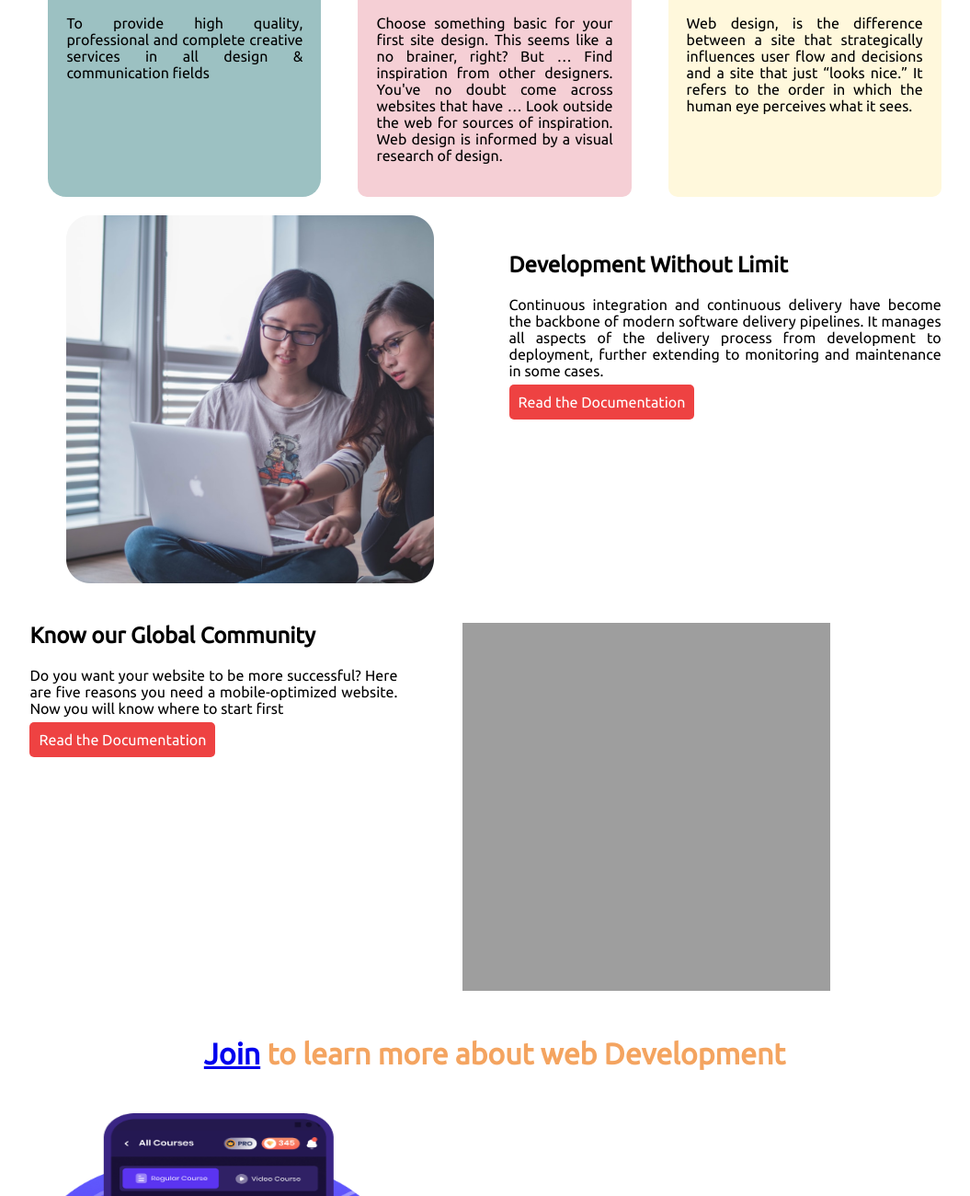
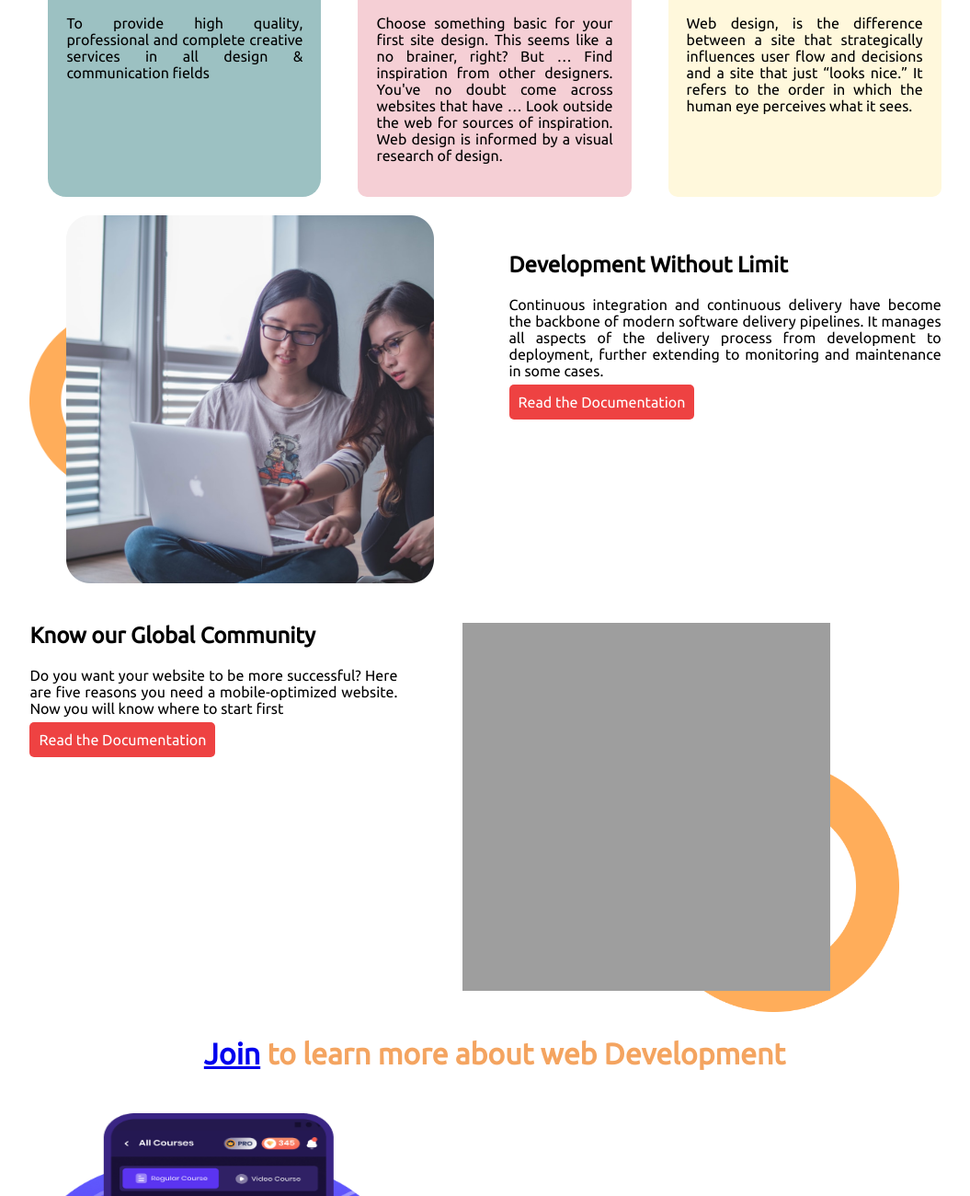
Before and after one commit to likhonbabu/first-mission, a plain HTML site: page index.html in a window 1280 px wide. Shown: the part 749-2049 px from the top of the page at 92% size, without its empty margins (102-1157 px from the left). Drawn offline with Linux system fonts and the light colour scheme; the site is published under a folder, as on GitHub Pages, so addresses that start at the root find nothing.

Commit message:
updated css urls with appropriate relative url

```diff
--- a/style.css
+++ b/style.css
@@ -71,14 +71,14 @@ body{
     margin-right: 20px;
 }
 .bgimg{
-    background-image: url(/images/shapes/shape-1.png);
+    background-image: url(images/shapes/shape-1.png);
     background-position: left center;
     background-repeat: no-repeat;
     background-size: 50%;
     margin-left: 0;
 }
 .bgimg2{
-    background-image: url(/images/shapes/shape-1.png);
+    background-image: url(images/shapes/shape-1.png);
     background-position: right bottom;
     background-repeat: no-repeat;
     background-size: 50%;
```
